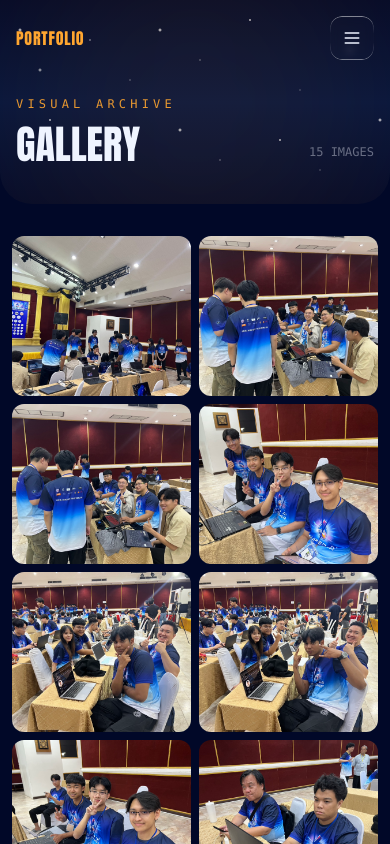
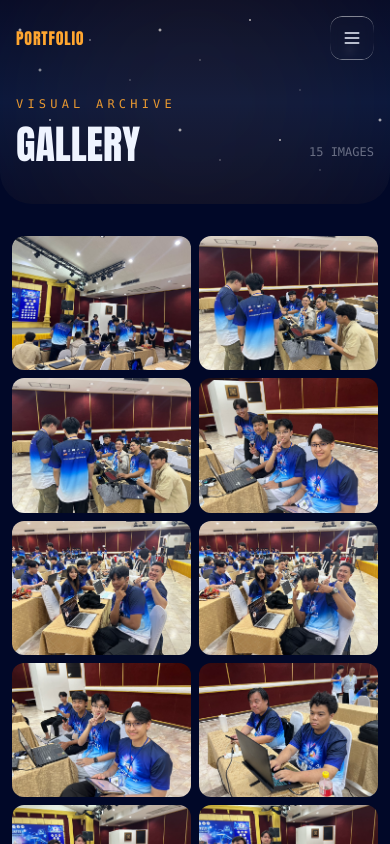
Before and after one commit to nonnnz/Exp_Website, a Next.js app: page /gallery in a window 390 px wide. Shown: the top 844 px of the page. Built offline with nearby package versions, Linux system fonts and the light colour scheme.

Commit message:
gallery v3

```diff
--- a/src/app/gallery/page.tsx
+++ b/src/app/gallery/page.tsx
@@ -24,7 +24,7 @@ export default function GalleryPage() {
   const [images, setImages] = useState<Img[]>([]);
   const [isLoading, setIsLoading] = useState(true);
   const [hasError, setHasError] = useState(false);
-  const [hoveredId, setHoveredId] = useState<string | null>(null);
+  const [hoveredIdx, setHoveredIdx] = useState<number | null>(null);
   const [lightboxIndex, setLightboxIndex] = useState<number | null>(null);
   const cols = useColumns();
 
@@ -58,11 +58,14 @@ export default function GalleryPage() {
     return () => window.removeEventListener("keydown", h);
   }, [lightboxIndex, close, goNext, goPrev]);
 
-  // Chunk into rows
-  const rows: Img[][] = [];
-  for (let i = 0; i < images.length; i += cols) rows.push(images.slice(i, i + cols));
+  // Distribute images round-robin into columns (natural masonry order)
+  const columns: Array<Array<{ img: Img; globalIdx: number }>> = Array.from({ length: cols }, () => []);
+  images.forEach((img, idx) => {
+    columns[idx % cols].push({ img, globalIdx: idx });
+  });
 
-  const ROW_H = typeof window !== "undefined" && window.innerWidth < 640 ? 160 : typeof window !== "undefined" && window.innerWidth < 1024 ? 220 : 280;
+  const hoveredCol = hoveredIdx !== null ? hoveredIdx % cols : null;
+  const isAnyHovered = hoveredIdx !== null;
 
   return (
     <div className="min-h-screen bg-space-bg text-space-cream">
@@ -82,14 +85,15 @@ export default function GalleryPage() {
         </div>
       </section>
 
-      {/* Grid */}
+      {/* Gallery — flex columns */}
       <section className="mx-auto max-w-[1831px] px-3 py-8 sm:px-4 lg:px-6">
         {isLoading ? (
-          <div className="flex flex-col gap-2">
-            {[280, 240, 260].map((h, i) => (
-              <div key={i} className="flex gap-2">
-                {Array.from({ length: cols }).map((_, j) => (
-                  <div key={j} className="animate-pulse rounded-[12px] bg-white/8 flex-1" style={{ height: h }} />
+          // Skeleton: fixed columns with placeholder boxes
+          <div style={{ display: "flex", gap: 8 }}>
+            {Array.from({ length: cols }).map((_, ci) => (
+              <div key={ci} style={{ flex: 1, display: "flex", flexDirection: "column", gap: 8 }}>
+                {[220, 310, 180].map((h, i) => (
+                  <div key={i} className="animate-pulse rounded-[12px] bg-white/8" style={{ height: h }} />
                 ))}
               </div>
             ))}
@@ -102,34 +106,55 @@ export default function GalleryPage() {
             </button>
           </div>
         ) : (
-          <div className="flex flex-col gap-2">
-            {rows.map((row, ri) => (
-              <div key={ri} className="flex gap-2" style={{ height: ROW_H }}>
-                {row.map((img, ci) => {
-                  const globalIdx = ri * cols + ci;
-                  const isHov = hoveredId === img.id;
-                  const isDim = hoveredId !== null && !isHov;
+          // Real flex-column layout — flex-grow animates the whole column width
+          <div style={{ display: "flex", gap: 8, alignItems: "flex-start" }}>
+            {columns.map((colItems, colIdx) => {
+              const isHovCol = hoveredCol === colIdx;
+              return (
+                <div
+                  key={colIdx}
+                  style={{
+                    // The magic: hovered column grows to 2x, others shrink proportionally
+                    flexGrow: isHovCol ? 2 : 1,
+                    flexShrink: 1,
+                    flexBasis: 0,
+                    minWidth: 0,
+                    display: "flex",
+                    flexDirection: "column",
+                    gap: 8,
+                    transition: "flex-grow 0.42s cubic-bezier(0.4, 0, 0.2, 1)",
+                  }}
+                >
+                  {colItems.map(({ img, globalIdx }) => {
+                    const isHov = hoveredIdx === globalIdx;
+                    const isDim = isAnyHovered && !isHov;
                     return (
                       <button
                         key={img.id}
                         type="button"
                         aria-label={`View image ${globalIdx + 1}`}
                         onClick={() => open(globalIdx)}
-                      onMouseEnter={() => setHoveredId(img.id)}
-                      onMouseLeave={() => setHoveredId(null)}
+                        onMouseEnter={() => setHoveredIdx(globalIdx)}
+                        onMouseLeave={() => setHoveredIdx(null)}
                         style={{
-                        flexGrow: isHov ? 2 : 1,
-                        flexShrink: 1,
-                        flexBasis: 0,
-                        minWidth: 0,
-                        height: "100%",
-                        transition: "flex-grow 0.42s cubic-bezier(0.4, 0, 0.2, 1), opacity 0.3s ease, filter 0.3s ease",
-                        overflow: "hidden",
-                        borderRadius: 12,
-                        opacity: isDim ? 0.45 : 1,
-                        filter: isDim ? "brightness(0.6) saturate(0.5)" : "none",
+                          display: "block",
+                          width: "100%",
+                          padding: 0,
+                          border: "none",
+                          background: "none",
                           outline: "none",
                           cursor: "zoom-in",
+                          borderRadius: 12,
+                          overflow: "hidden",
+                          // Per-image: scale pop + dim
+                          transform: isHov ? "scale(1.03)" : "scale(1)",
+                          opacity: isDim ? 0.35 : 1,
+                          filter: isDim ? "brightness(0.5) saturate(0.4)" : "none",
+                          boxShadow: isHov ? "0 16px 48px rgba(0,0,0,0.6), 0 0 0 1px rgba(255,255,255,0.07)" : "none",
+                          transition:
+                            "transform 0.38s cubic-bezier(0.34, 1.2, 0.64, 1), " +
+                            "opacity 0.28s ease, filter 0.28s ease, box-shadow 0.28s ease",
+                          zIndex: isHov ? 10 : 0,
                           position: "relative",
                         }}
                       >
@@ -140,19 +165,19 @@ export default function GalleryPage() {
                           loading="lazy"
                           decoding="async"
                           style={{
+                            display: "block",
                             width: "100%",
-                          height: "100%",
-                          objectFit: "cover",
-                          display: "block",
+                            height: "auto", // ← natural ratio!
+                            transition: "transform 0.45s cubic-bezier(0.4, 0, 0.2, 1)",
                             transform: isHov ? "scale(1.04)" : "scale(1)",
-                          transition: "transform 0.5s cubic-bezier(0.4, 0, 0.2, 1)",
                           }}
                         />
                       </button>
                     );
                   })}
                 </div>
-            ))}
+              );
+            })}
           </div>
         )}
       </section>
@@ -216,8 +241,6 @@ function Lightbox({ image, index, total, onClose, onNext, onPrev }: {
           style={{ transform: `translate3d(${pan.x}px,${pan.y}px,0) scale(${zoom})`, transition: drag.current ? "none" : "transform 0.2s ease-out" }}
         />
       </div>
-
-      {/* Top bar */}
       <div className="pointer-events-none absolute inset-x-0 top-0 flex items-center justify-between px-4 py-4">
         <span className="pointer-events-auto rounded-full bg-black/50 px-4 py-2 font-mono text-xs uppercase text-white/60 backdrop-blur">
           {index + 1} / {total}
@@ -239,7 +262,6 @@ function Lightbox({ image, index, total, onClose, onNext, onPrev }: {
           </button>
         </div>
       </div>
-
       {total > 1 && <>
         <button onClick={onPrev} className="absolute left-3 sm:left-5 top-1/2 -translate-y-1/2 flex h-12 w-12 items-center justify-center rounded-full bg-black/50 text-white/70 backdrop-blur hover:bg-white/15 hover:text-white" aria-label="Previous">
           <svg className="h-5 w-5" fill="none" stroke="currentColor" viewBox="0 0 24 24"><path strokeLinecap="round" strokeLinejoin="round" strokeWidth={2} d="M15 19l-7-7 7-7" /></svg>
```
Also changed, not shown: 1 other file (tests, documents, lock files or other folders). Lines whose indentation alone changed are shown as unchanged.
